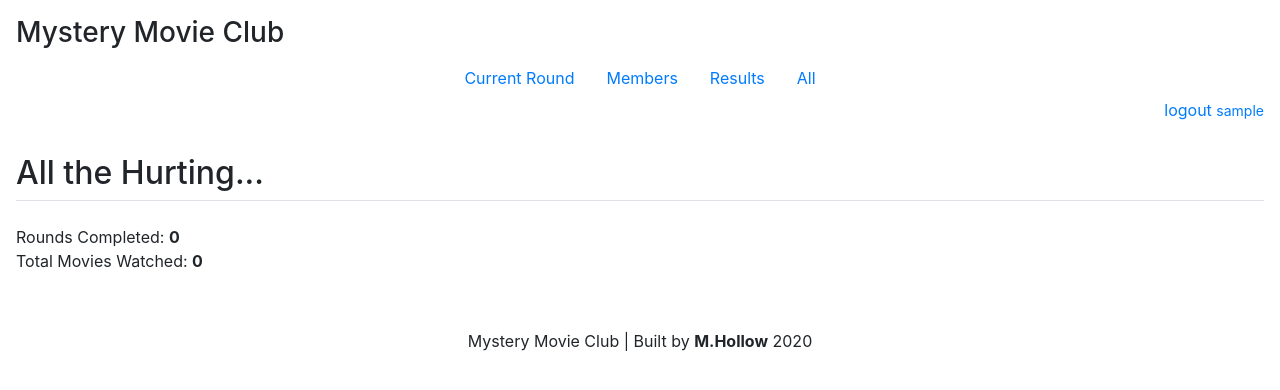
After one commit to m-hollow/MysteryMovie, a Django app: page /overview/ in a window 1280 px wide. The commit adds this page. Shown: the top 390 px of the page. Run offline with Django 3.2, Linux system fonts and the light colour scheme; the visitor is signed in with stand-in values (Sample User, id 1); data that the repository does not hold is empty; some libraries are stand-ins or nearby versions.

Commit message:
completed user and overview pages

```diff
--- a/movies/models.py
+++ b/movies/models.py
@@ -5,6 +5,7 @@ from django.utils.text import slugify
 from django.db.models import F, Max, Min, Avg
 from datetime import date
 from django.db.models import Avg, Max, Min, Count, Q
+from django.core.exceptions import ObjectDoesNotExist
 
 
 
@@ -210,6 +211,40 @@ class Movie(models.Model):
         super().save(*args, **kwargs)
 
 
+    def assign_user(self):
+        """When a Round is completed, this method will be called on each Movie object in the Round to
+        update the chosen_by field to the appropriate user. Movie objects in non-completed rounds all
+        have None assigned to the chosen_by field, by default"""
+        if self.game_round.round_completed == False:
+            print('This movie is part of a Round that has not been completed yet!\
+             \nCannot assign a User to Movie until the round is completed')
+            pass
+        else:
+            try:
+                user_who_chose = self.users.get(usermoviedetail__is_user_movie=True)
+            except ObjectDoesNotExist:
+                pass # object wasn't found, so no assigment to this instance is made, just do nothing
+            else:
+                # assign the found user to this movie instance, and save it:
+                self.chosen_by = user_who_chose
+                self.save()
+
+        # Q: if you wanted to do this with the less-generic Model.DoesNotExist exception (which wouldn't
+        # require importing ObjectDoesNotExist up top), would you write:
+
+        # try:
+        #     user_who_chose = self.users.get(usermoviedetail__is_user_movie=True)
+        # except Movie.DoesNotExist:
+        #     pass
+
+        # the issue here being: I'm explicitly naming the Movie model, which seems weird to do
+        # here inside the definition of that Model itself. It's kinda Meta. it maybe doesn't even
+        # work? or is it fine because it's inside a method and Movie will have been defined? self is
+        # an instance of Movie, so self.DoesNotExist doesn't make sense -- the exception exists
+        # on the class itself, Movie; instance.DoesNotExist probably wouldn't find it....
+
+
+
 # NOT an intermediary table;  connected via OneToOne to the default User model
 class UserProfile(models.Model):
     # you MUST review / learn what it means to set primary_key = True on this, and why you would want to...
--- a/movies/templates/movies/base.html
+++ b/movies/templates/movies/base.html
@@ -37,6 +37,7 @@
   <!--         <a class="nav-link {% if url_name == 'trophies' %}  active {% endif %}" href="{% url 'movies:trophies' %}">Trophies</a> -->
 
           <a class="nav-link {% if url_name == 'results' %} active {% endif %}" href="{% url 'movies:results' %}">Results</a>
+          <a class="nav-link {% if url_name == 'overview' %} active {% endif %}" href="{% url 'movies:overview' %}">All</a>
         {% endwith %}
       </nav>
     </div>
--- a/movies/templates/movies/index.html
+++ b/movies/templates/movies/index.html
@@ -5,9 +5,6 @@
 <title>Mystery Movie Group</title>
 {% endblock title %}
 
-
-<p>Members, please <a href="{% url 'login' %}">login</a> here.</p>
-<p>Need an account? <a href="{% url 'register' %}">Register</a> here.</p>
 
 {% block page_header %}
   {% if current_round %}
@@ -91,6 +88,3 @@ three p tags, this seems to work fine. -->
 
 
 {% endblock content %}
-
-
-<!-- <span class="float-right" style="font-size:16px;">Date Watched</span> -->
--- /dev/null
+++ b/movies/templates/movies/overview.html
@@ -0,0 +1,49 @@
+{% extends 'movies/base.html' %}
+{% load bootstrap4 %}
+
+{% block title %}
+<title>Overview</title>
+{% endblock title %}
+
+{% block page_header %}
+<h2>All the Hurting...</h2>
+{% endblock page_header %}
+
+
+{% block content %}
+
+<!-- <p>Overview of all Movies watched across all rounds.<br>
+Click a Movie or User name for details.</p>
+<br>
+
+<h5 class="border-bottom pb-2 mb-4"><small>r&nbsp;&nbsp;&nbsp;&nbsp;&nbsp;Movie<span class="float-right">Responsible Party / Avg. Score</small></span></h5> -->
+
+<p>Rounds Completed: <b>{{ game_rounds|length }}</b><br>
+Total Movies Watched: <b>{{ all_movies|length }}</b></p>
+<br>
+
+<ul class="pl-0" style="list-style-type:none">
+{% for round in game_rounds %}
+  {% for movie in round.movies_from_round.all %}
+    {% if forloop.counter ==  1 %}
+    <li class="mb-1"><a href="{{ round.get_absolute_url }}"><b>{{ round.round_number }}</b></a>&nbsp;&nbsp;&nbsp;&nbsp;&nbsp;<a href="{{ movie.get_absolute_url }}?next={{ request.path|urlencode }}">{{ movie.name }}</a>
+        <span class="float-right"><a href="{{ movie.chosen_by.userprofile.get_absolute_url }}">{{ movie.chosen_by.username }}</a>&nbsp;&nbsp;<small>/&nbsp;&nbsp;{{ movie.average_rating}}</small></span></li>
+    {% else %}
+    <li class="mb-1">&nbsp;&nbsp;&nbsp;&nbsp;&nbsp;&nbsp;&nbsp;<a href="{{ movie.get_absolute_url }}?next={{ request.path|urlencode }}">{{ movie.name }}</a>
+        <span class="float-right"><a href="{{ movie.chosen_by.userprofile.get_absolute_url }}">{{ movie.chosen_by.username }}</a>&nbsp;&nbsp;<small>/&nbsp;&nbsp;{{ movie.average_rating}}</small></span></li>
+    {% endif %}
+
+  {% endfor %}
+  <div class="mb-3">
+  </div>
+{% endfor %}
+</ul>
+
+
+
+
+
+
+
+
+{% endblock content %}
--- a/movies/urls.py
+++ b/movies/urls.py
@@ -4,7 +4,7 @@ from django.views.generic.base import RedirectView
 from .views import (IndexPageView, MovieDetail, OldMovieDetail, MembersView, AddMovieView,
     process_details, update_details, UpdateDetailsView, TrophiesView, ResultsView, OldRoundView,
     ConcludeRoundView, CommitUserRoundView, CommitGameRoundView, CreateRoundView, EditRoundView,
-    SettingsView, UserResultsView, update_points, UserProfileView)
+    SettingsView, UserResultsView, update_points, UserProfileView, OverviewView)
 
 app_name = 'movies'
 urlpatterns = [
@@ -16,6 +16,7 @@ urlpatterns = [
     path('members/', MembersView.as_view(), name='members'),
     path('add_movie/', AddMovieView.as_view(), name='add_movie'),
 
+    path('overview/', OverviewView.as_view(), name='overview'),
     # note that this view does not render a page; the relevant form is rendered by the 'movie' view,
     # and then THIS view is called as a POST request when the form is submitted:
     path('add_details/<int:movie_pk>/', process_details, name='add_details'),
--- a/movies/views.py
+++ b/movies/views.py
@@ -84,6 +84,27 @@ class SettingsView(LoginRequiredMixin, TemplateView):
         context['member_profiles'] = profiles
 
         return context
+
+
+
+class OverviewView(LoginRequiredMixin, ListView):
+    model = GameRound
+    template_name = 'movies/overview.html'
+    context_object_name = 'game_rounds'
+
+    login_url = 'login'
+
+    def get_context_data(self, **kwargs):
+        context = super().get_context_data(**kwargs)
+
+        all_movies = Movie.objects.all()
+
+        context['all_movies'] = all_movies
+
+
+        return context
+
+
 
 # this is not a DetailView becuase that requires a pk argument in the url, and this link appears in navbar on base.html,
 # which I (currently) have no way to send vars to (for the url to capture).
@@ -761,9 +782,11 @@ class CommitGameRoundView(LoginRequiredMixin, UserPassesTestMixin, UpdateView):
 
         return initial
 
-
-    def form_valid(self, form):
+    # previous version of form_valid, does not make calls to UserProfile's update_all_data method, which means the admin
+    # must manually hit the 'update all data' button on the Admin page after concluding a round to update UserProfile stats.
+    def form_valid_old(self, form):
         # we have one additional task here: get the round winner and update their profile's rounds_won field
+        # update: also calls assign_movie on movies related to this round.
 
         # I kept forgetting to input this manually on the form, so I'm making it automatic now:
         form.instance.round_completed = True    # we are committing the game round, so we set this to True automatically
@@ -775,7 +798,60 @@ class CommitGameRoundView(LoginRequiredMixin, UserPassesTestMixin, UpdateView):
         winner_profile.rounds_won += 1
         winner_profile.save()
 
+        round_movies = self.object.movies_from_round.all()
+
+        for movie in round_movies:
+            movie.assign_user()
+
+
         return super().form_valid(form)
+
+
+    def form_valid(self, form):
+        # we have one additional task here: get the round winner and update their profile's rounds_won field
+        # update: added two more tasks: call update_all_data on user profiles, and assign_movie on movies.
+        # this required changing the order of operations in this method, because the calls to the profile methods
+        # must occur -after- the form / object has been saved (profile update data method only uses URD objects
+        # connected to a *completed* round; before the save, this round isn't completed!)
+
+        # I kept forgetting to input this manually on the form, so I'm making it automatic now:
+        form.instance.round_completed = True    # we are committing the game round, so we set this to True automatically
+
+        # this whole chunk is redundant now, because updating user profiles will update the profile.round_won field, which is
+        # all this is doing -- you can therefore remove the next five lines of code (six including comment):
+        winner_name = self.request.session['winner_name']
+        winner = User.objects.get(username__icontains=winner_name)
+        winner_profile = winner.userprofile
+        #update the profile to record the win
+        winner_profile.rounds_won += 1
+        winner_profile.save()
+
+        # grab movies related to this round and call their assign_movie method, so movies contain FK to user who chose them:
+        round_movies = self.object.movies_from_round.all()
+
+        for movie in round_movies:
+            movie.assign_user()
+
+        response = super().form_valid(form)     # call to super saves form and returns redirect object
+
+        # the following update_all_data calls must be made -after- form has been saved, or they won't include this round's URDs
+        round_profiles = UserProfile.objects.filter(user__related_game_rounds=self.object) # get profiles of users in this round
+        for p in round_profiles:
+            p.update_all_data()
+
+        return response     # the response is the redirect, so we return it
+
+        # ALTERNATIVE APPROACH TO 'RE-ORDERING' THE BEHAVIOR OF THIS FORM_VALID METHOD:
+        # do the work of the super() call manually: save the form, redirect to appropriate place. result is identical, and
+        # no call to super() is needed:
+        # form.save()
+        # round_profiles = UserProfile.objects.filter(user__related_game_rounds=self.object)
+        # for p in round_profiles:
+        #     p.update_all_data()
+
+        # return redirect(self.get_success_url)
+
+
 
 
     def get_success_url(self):
```
Also changed, not shown: movies/utility_functions.py (+15 -0 lines).
